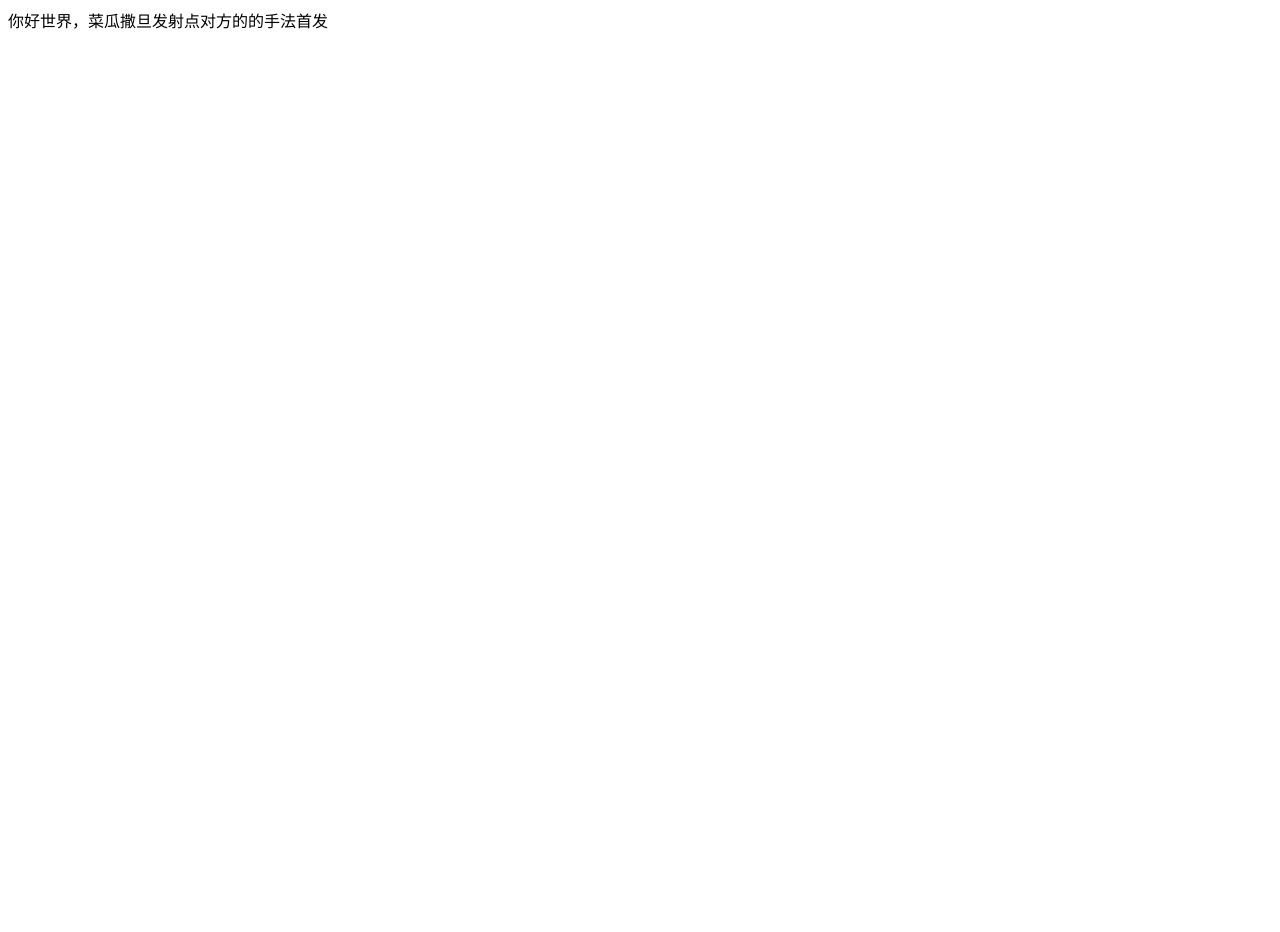
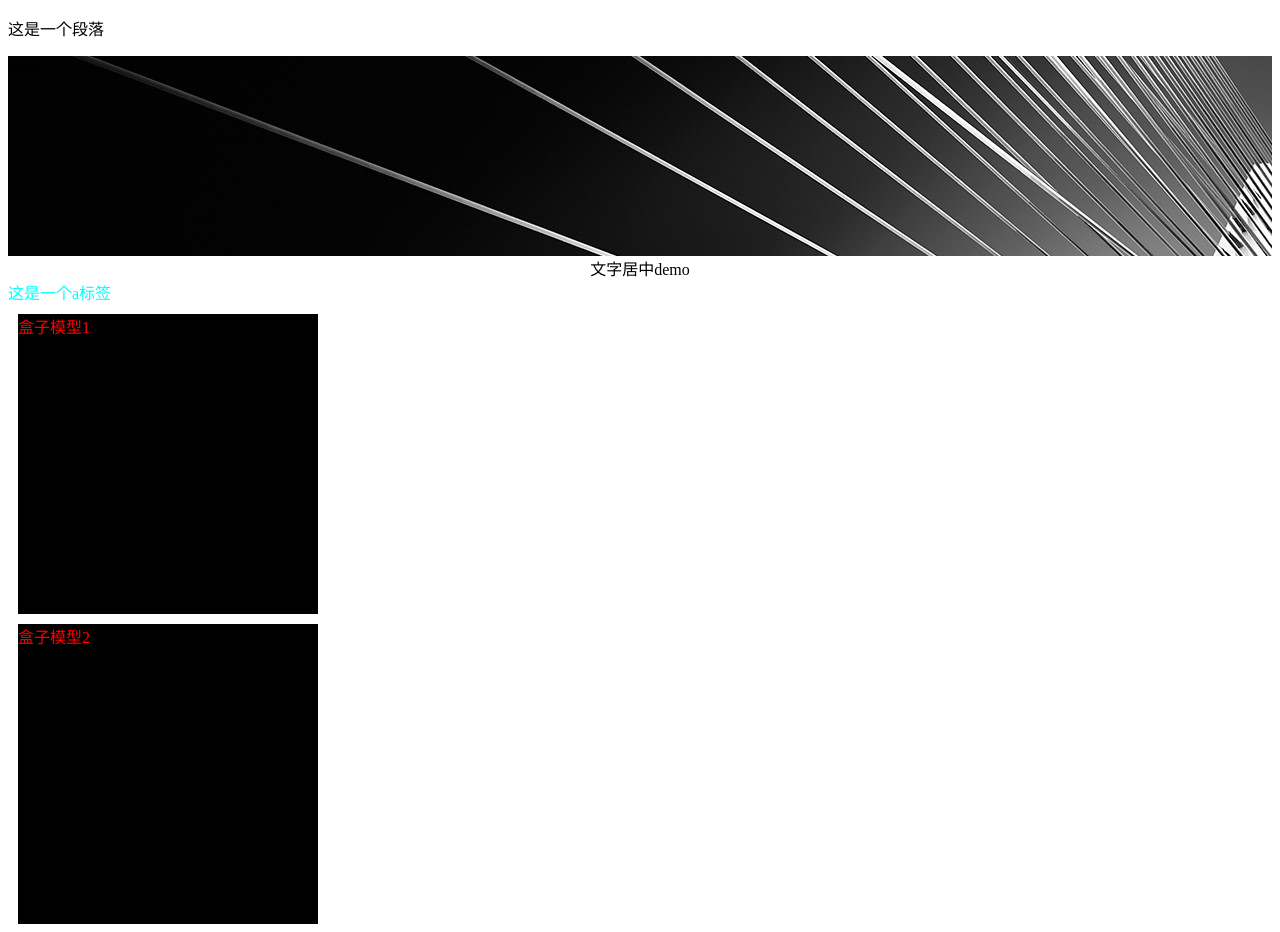
Before and after one commit to fds520/htmlCssJsDemo, a website: page src/demo/html/demo1.html in a window 1280 px wide. Before the commit the page ends 800 px from the top, so only its background shows below. Drawn offline with Linux system fonts and the light colour scheme.

Commit message:
盒子模型

```diff
--- /dev/null
+++ b/src/demo/css/demo1.css
@@ -0,0 +1,35 @@
+.demo1{
+    height: 200px;
+    background-image: url("../images/17.jpg");
+}
+.textDemo{
+    text-align: center;
+}
+a{
+    text-decoration: none;
+    color: aqua;
+}
+a:link{
+    text-decoration: none;
+}
+a:hover{
+    color: black;
+}
+.heziDemo{
+    color: red;
+    background-color: black;
+    height: 300px;
+    width: 300px;
+    margin-top:10px;
+    margin-bottom:10px;
+    margin-right:10px;
+    margin-left:10px;
+}
+.heziDemo2{
+    color: red;
+    background-color: black;
+    height: 300px;
+    width: 300px;
+    margin-top:10px;
+    margin-left:10px;
+}
--- a/src/demo/html/demo1.html
+++ b/src/demo/html/demo1.html
@@ -2,10 +2,16 @@
 <html lang="en">
 <head>
     <meta charset="UTF-8">
-    <title>才尼玛</title>
-    <script src="../js/demo.js"></script>
+    <title>demo</title>
+    <script src="../js/demo1.js"></script>
+    <link rel="stylesheet" type="text/css" href="../css/demo1.css">
 </head>
 <body>
-你好世界，菜瓜撒旦发射点对方的的手法首发
+<p>这是一个段落</p>
+<div class="demo1">这是一个div</div>
+<div class="textDemo">文字居中demo</div>
+<a href="https://fds123.top:8090/index.html" target="_blank">这是一个a标签</a>
+<div class="heziDemo">盒子模型1</div>
+<div class="heziDemo2">盒子模型2</div>
 </body>
 </html>
```
Also changed, not shown: src/demo/images/14.jpg (added), src/demo/images/17.jpg (added), src/demo/images/26.jpg (added), src/demo/images/32.jpg (added), src/demo/images/33.jpg (added), src/demo/js/demo.js (deleted), src/demo/js/demo1.js (added).
